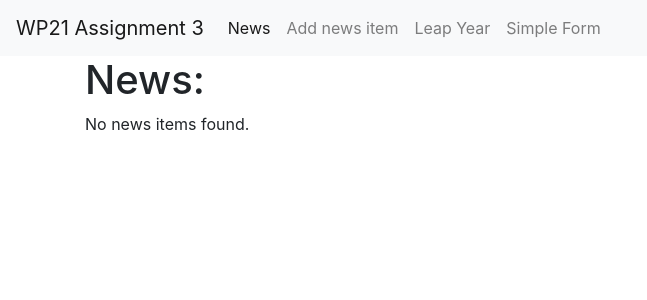
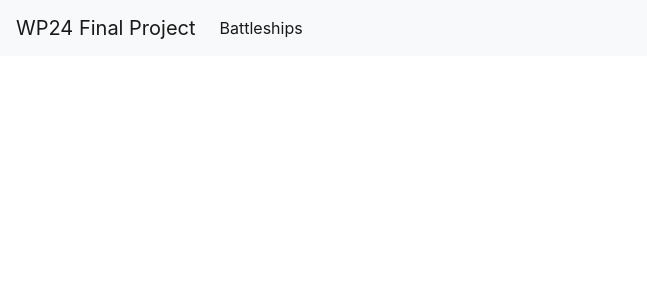
Before and after one commit to Eddj05/Battleships, a PHP site: page / in a window 1280 px wide. Shown: the top 300 px of the page, without its empty margins (0-647 px from the left). Run offline with PHP 8.4, Linux system fonts and the light colour scheme.

Commit message:
changing the body of index.php and changing the title of the navbar in head.php

```diff
--- a/index.php
+++ b/index.php
@@ -2,42 +2,15 @@
 /* Header */
 $page_title = 'Webprogramming Assignment 3';
 $navigation = Array(
-    'active' => 'News',
+    'active' => 'Battleships',
     'items' => Array(
-        'News' => '/WP24/assignment_3/index.php',
-        'Add news item' => '/WP24/assignment_3/news_add.php',
-        'Leap Year' => '/WP24/assignment_3/leapyear.php',
-        'Simple Form' => '/WP24/assignment_3/simple_form.php'
+        'Battleships' => 'index.php',
     )
 );
 include __DIR__ . '/tpl//head.php';
 include __DIR__ . '/tpl/body_start.php';
-
-// read json file
-$json_file = __DIR__ . '/data/articles.json';
-$json_data = file_get_contents($json_file);
-$articles = json_decode($json_data, true);
 ?>
 
-    <script type="application/javascript" src="scripts/main.js"></script>
-
-    <div class="pd-40"></div>
-    <div class="row">
-        <div class="col-md-12" id="news_container">
-            <h1>News:</h1>
-            <?php if ($articles): ?>
-                <?php foreach ($articles as $article): ?>
-                    <div class="news-item">
-                        <h4><?php echo htmlspecialchars($article['title'], ENT_QUOTES, 'UTF-8'); ?></h4>
-                        <p><?php echo htmlspecialchars($article['article'], ENT_QUOTES, 'UTF-8'); ?></p>
-                        <small>Last edited: <?php echo date('Y-m-d H:i:s', $article['date']); ?></small>
-                    </div>
-                <?php endforeach; ?>
-            <?php else: ?>
-                <p>No news items found.</p>
-            <?php endif; ?>
-        </div>
-    </div>
 <?php
 include __DIR__ . '/tpl/body_end.php';
 ?><?php
--- a/tpl/head.php
+++ b/tpl/head.php
@@ -27,7 +27,7 @@ function p_print($array){
 <body>
 <header>
     <nav class="navbar navbar-expand-lg navbar-light bg-light">
-        <a class="navbar-brand" href="#">WP21 Assignment 3</a>
+        <a class="navbar-brand" href="#">WP24 Final Project</a>
         <ul class="navbar-nav mr-auto">
             <?php $active = $navigation['active']; ?>
             <?php foreach($navigation['items'] as $title => $url){
```
